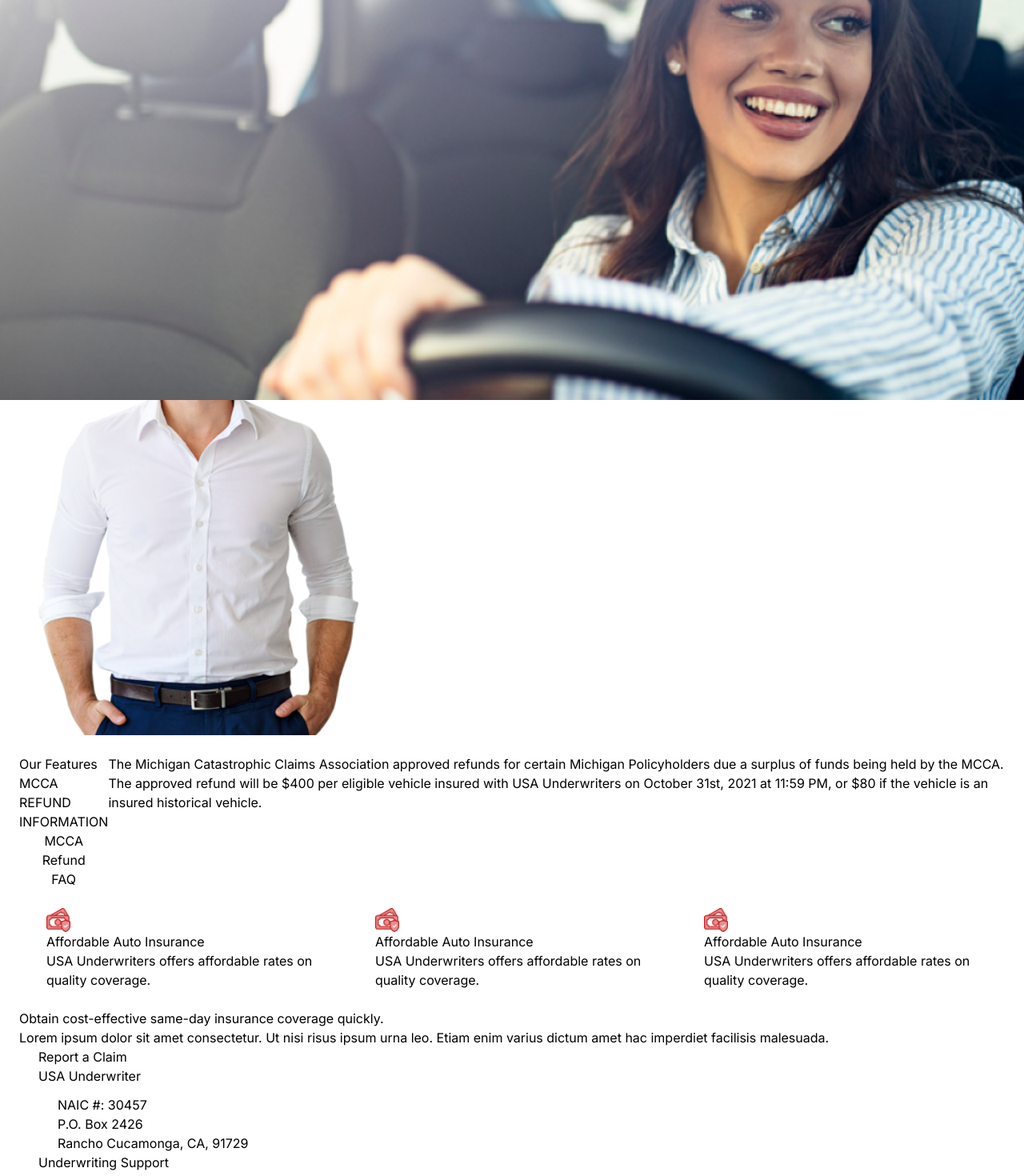
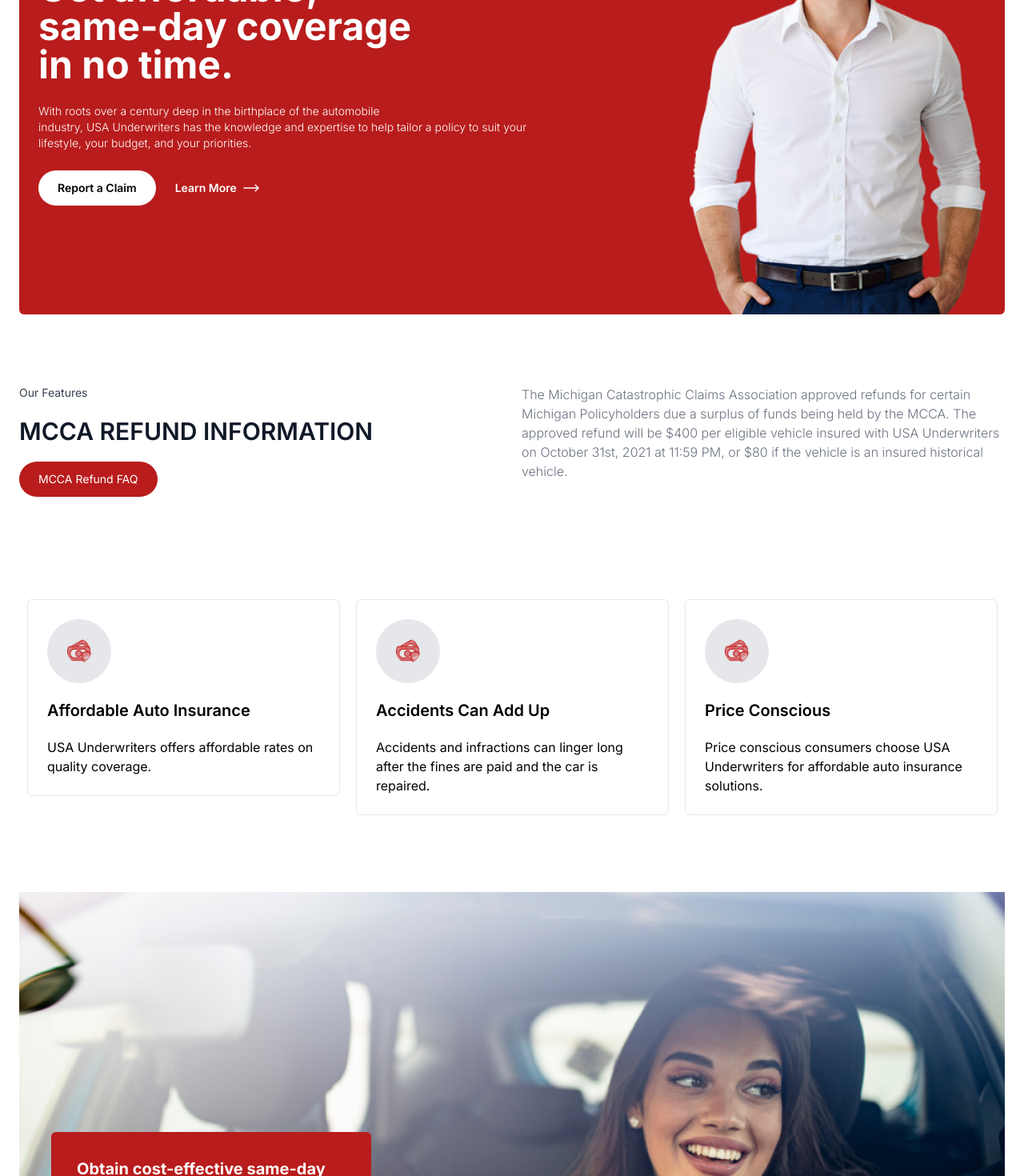
Before and after one commit to Mdforidulislam/use-under-writer, a Next.js app: page / in a window 1280 px wide. Shown: the part 300-1770 px from the top of the page at 80% size. Built offline with nearby package versions, Linux system fonts and the light colour scheme.

Commit message:
added new item on slider

```diff
--- a/src/Components/About Us/OurMisstion.jsx
+++ b/src/Components/About Us/OurMisstion.jsx
@@ -3,6 +3,23 @@
 import FeaturesCard from "../Shared/FeaturesCard";
 
 const OurMisstion = () => {
+
+// card imtem here
+    const items = [
+        {
+            title: "Affordable Auto Insurance",
+            description: "USA Underwriters offers affordable rates on quality coverage."
+        },
+        {
+            title: "Accidents Can Add Up",
+            description: "Accidents and infractions can linger long after the fines are paid and the car is repaired."
+        },
+        {
+            title: "Price Conscious",
+            description: "Price conscious consumers choose USA Underwriters for affordable auto insurance solutions."
+        }
+    ];
+
     return (
         <div className="md:py-10 py-6">
             <div className="block md:flex md:gap-10 justify-between md:py-8 py-3 mb-6">
@@ -15,7 +32,7 @@
                 </div>
 
             </div>
-            <FeaturesCard />
+            <FeaturesCard items={items} />
         </div>
     );
 };
--- a/src/Components/Claim Report/ClaimReport.jsx
+++ b/src/Components/Claim Report/ClaimReport.jsx
@@ -32,7 +32,7 @@
 
                     img {
                         width: 354px;
-                        height: 151px;
+                        height: 360px;
                     }
                 }
             `}</style>
@@ -51,6 +51,8 @@
                     </div>
 
                 </div>
+
+                {/*  all the item list here with list  */}
                 <div className="flex flex-col md:w-1/2">
                     <div className="">
                         <p className="text-sm font-medium text-gray-500 hidden md:block">You will need to answer a series of necessary questions about the incident surrounding your claim. To expedite this process and get your claim moving faster, please have as much of the following information prepared in advance of contacting us to report your claim:</p>
--- a/src/Components/Footer/Footer.jsx
+++ b/src/Components/Footer/Footer.jsx
@@ -127,9 +127,9 @@
 
             {/* copyright section here  */}
 
-            <div className=" max-w-screen-xl mx-auto px-6 block md:flex justify-between py-9 space-y-4 md:space-y-0 md:bg-white bg-gray-800 md:text-black text-white">
-                <p className="text-center md:text-left">Copyright 2022 USA Underwriters | <strong>Privacy Policy | Terms of Use</strong></p>
-                <p>( Built by Neutrix - Powered by Neutrix Systems )</p>
+            <div className=" max-w-screen-xl mx-auto px-6 block md:flex justify-between py-6 space-y-4 md:space-y-0 md:bg-white bg-gray-800 md:text-black text-white">
+                <p className="text-center text-sm md:text-md md:text-left">Copyright 2022 USA Underwriters | <strong>Privacy Policy | Terms of Use</strong></p>
+                <p className="text-sm md:text-md text-center">( Built by Neutrix - Powered by Neutrix Systems )</p>
             </div>
         </div>
     );
--- a/src/Components/Home/Banner.jsx
+++ b/src/Components/Home/Banner.jsx
@@ -2,6 +2,7 @@
 
 import Image from "next/image";
 import maneLogo from '@/assets/man.png'
+import iconR from '@/assets/iconR.png'
 import { useEffect, useState } from "react";
 import { motion, useAnimation } from "framer-motion";
 
@@ -26,7 +27,7 @@
     };
     return (
         <div className="max-w-screen-xl mx-auto py-6">
-            <div className=" flex justify-between  h-full items-center bg-red-700 px-6 rounded-md py-7 md:py-0 ">
+            <div className=" flex justify-center  h-full items-center bg-red-700 px-6 rounded-md py-7 md:py-0 ">
                 <div className="space-y-6 py-10">
                     <motion.div
                         custom={3} // Pass the index as a custom prop
@@ -39,15 +40,16 @@
                         initial="hidden"
                         animate={controls}
                         variants={variants}
-                        className="text-sm font-light text-white w-full md:w-3/4">With roots over a century deep in the birthplace of the automobile industry, USA Underwriters has the knowledge and expertise to help tailor a policy to suit your lifestyle, your budget, and your priorities.</motion.div>
+                        className="text-sm font-light text-white w-full md:w-3/4">With roots over a century deep in the birthplace of the automobile <br/> industry,  USA Underwriters has the knowledge and expertise to help tailor  a policy to suit  your lifestyle, your budget, and your priorities.</motion.div>
                     <motion.div
                         custom={5} // Pass the index as a custom prop
                         initial="hidden"
                         animate={controls}
                         variants={variants}
+                        className="flex "
                         >
                         <button className="bg-white px-6 py-3 rounded-full text-sm font-semibold">Report a Claim</button>
-                        <button className="px-6 py-3 rounded-full text-sm font-semibold text-white">Learn More</button>
+                        <button className="px-6 py-3 rounded-full text-sm font-semibold text-white flex  h-full items-center gap-2">Learn More <Image src={iconR} width={20} height={4} alt="man logo" /></button>
                     </motion.div>
                 </div>
                 <div className=" hidden md:flex">
--- a/src/Components/Home/Features.jsx
+++ b/src/Components/Home/Features.jsx
@@ -3,7 +3,7 @@
 
 const Features = () => {
     return (
-        <div className="block md:flex gap-6 justify-between w-full space-y-5 md:space-y-0 py-10">
+        <div className="block md:flex gap-6 justify-between w-full space-y-5 md:space-y-0 md:py-16 py-6">
             <div className="space-y-5 w-full md:w-2/3">
                 <h5 className="text-sm text-gray-700 text-center md:text-left">Our Features</h5>
                 <h1 className="text-xl md:text-3xl font-semibold text-gray-900 text-center md:text-left">MCCA REFUND INFORMATION</h1>
--- a/src/Components/Home/Report.jsx
+++ b/src/Components/Home/Report.jsx
@@ -15,7 +15,7 @@
                 <div className="p-8 md:w-[400px] w-full z-10 bg-red-700 rounded-md md:m-10">
                     <h1 className="text-xl font-bold mb-4 text-white">Obtain cost-effective same-day insurance coverage quickly.</h1>
                     <p className="text-sm mb-4 text-white">Lorem ipsum dolor sit amet consectetur. Ut nisi risus ipsum urna leo. Etiam enim varius dictum amet hac imperdiet facilisis malesuada.</p>
-                    <button className="bg-black text-white  py-3 px-6 full font-semibold rounded-full">Report a Claim</button>
+                    <button className="bg-gray-900 text-white  py-3 px-6 w-full md:w-auto font-medium rounded-full ">Report a Claim</button>
                 </div>
             </div>
         </div>
--- a/src/Components/Shared/FeaturesCard.jsx
+++ b/src/Components/Shared/FeaturesCard.jsx
@@ -10,7 +10,7 @@
 
 
 
-const FeaturesCard = () => {
+const FeaturesCard = ({items}) => {
     const [isVisible, setIsVisible] = useState(false);
     const controls = useAnimation();
 
@@ -73,10 +73,10 @@
 
 
     return (
-        <div className="slider-container">
+        <div className="slider-container md:py-16 py-8">
         <Slider {...settings} >
             {
-                [1, 2, 3].map((item, index) => (
+                items?.map((item, index) => (
                     <motion.div key={index}
                         custom={index} // Pass the index as a custom prop
                         initial="hidden"
@@ -88,8 +88,8 @@
                                 <Image className="bg-red-700-6 rounded-full absolute" src={service} width={30} height={30} alt="logo" />
                             </div>
 
-                            <h1 className="text-xl font-semibold ">Affordable Auto Insurance </h1>
-                            <p>USA Underwriters offers affordable rates on quality coverage.</p>
+                            <h1 className="text-xl font-semibold ">{item.title} </h1>
+                            <p>{item.description}</p>
                         </div>
                     </motion.div>
                 ))
--- a/src/app/page.js
+++ b/src/app/page.js
@@ -5,6 +5,23 @@
 
 
 export default function Home() {
+
+  // card imtem here
+  const items = [
+    {
+        title: "Affordable Auto Insurance",
+        description: "USA Underwriters offers affordable rates on quality coverage."
+    },
+    {
+        title: "Accidents Can Add Up",
+        description: "Accidents and infractions can linger long after the fines are paid and the car is repaired."
+    },
+    {
+        title: "Price Conscious",
+        description: "Price conscious consumers choose USA Underwriters for affordable auto insurance solutions."
+    }
+];
+
   return (
     <main className="max-w-screen-xl mx-auto px-6 ">
       {/*  banner section here  */}
@@ -12,7 +29,7 @@
           {/* Features section */}
 
           <Features/>
-          <FeaturesCard/>
+          <FeaturesCard items={items} />
           {/* Report section  */}
           <Report/>
     </main>
--- a/tailwind.config.js
+++ b/tailwind.config.js
@@ -2,7 +2,7 @@
 module.exports = {
   content: [
     "./src/pages/**/*.{js,ts,jsx,tsx,mdx}",
-    "./src/components/**/*.{js,ts,jsx,tsx,mdx}",
+    "./src/Components/**/*.{js,ts,jsx,tsx,mdx}",
     "./src/app/**/*.{js,ts,jsx,tsx,mdx}",
   ],
   theme: {
```
Also changed, not shown: src/Components/Header/Header.jsx (line endings or trailing spaces), src/assets/iconR.png (added).
